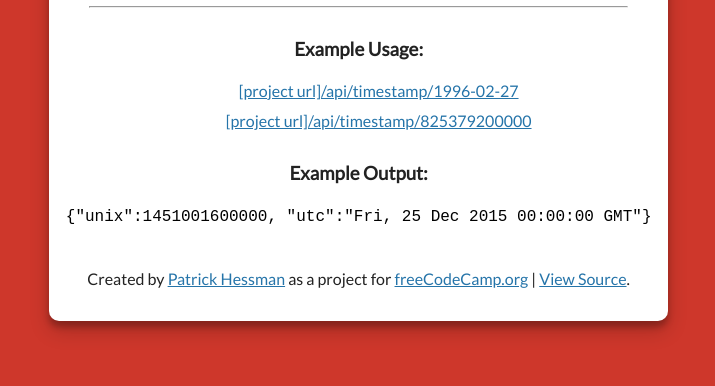
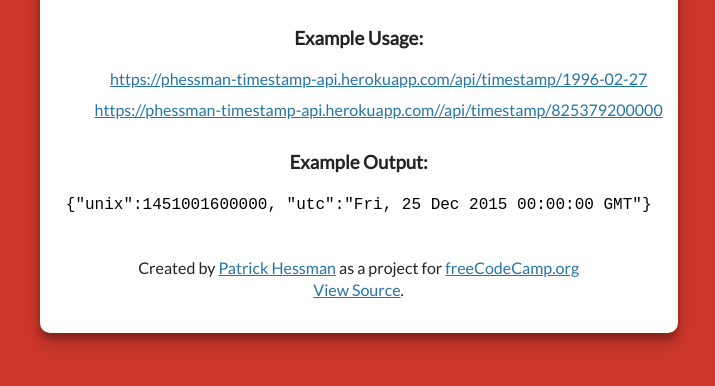
Before and after one commit to PatrickVHessman/timestamp-api, a website: page index.html in a window 1280 px wide. Shown: the part 286-672 px from the top of the page, without its empty margins (286-1001 px from the left). Drawn offline with Linux system fonts and the light colour scheme; a web font is replaced by a local one.

Commit message:
Updating details on index.html

```diff
--- a/index.html
+++ b/index.html
@@ -75,8 +75,8 @@ a {
     <hr />
       <h3>Example Usage:</h3>
       <ul>
-        <li><a href="api/timestamp/1996-02-27" target="_blank">[project url]/api/timestamp/1996-02-27</a></li>
-        <li><a href="api/timestamp/825379200000" target="_blank">[project url]/api/timestamp/825379200000</a></li>
+        <li><a href="api/timestamp/1996-02-27" target="_blank">https://phessman-timestamp-api.herokuapp.com/api/timestamp/1996-02-27</a></li>
+        <li><a href="api/timestamp/825379200000" target="_blank">https://phessman-timestamp-api.herokuapp.com//api/timestamp/825379200000</a></li>
       </ul>
 
       <h3>Example Output:</h3>
@@ -85,7 +85,7 @@ a {
       </p>
       <div class="footer">
       <p>
-        Created by <a href="http://patrickvhessman.com/" target="_blank">Patrick Hessman</a> as a project for <a href="https://www.freecodecamp.org/" target="_blank">freeCodeCamp.org</a> | <a href="https://github.com/PatrickVHessman/timestamp-api/" target="_blank">View Source</a>.
+        Created by <a href="http://patrickvhessman.com/" target="_blank">Patrick Hessman</a> as a project for <a href="https://www.freecodecamp.org/" target="_blank">freeCodeCamp.org</a> <br/> <a href="https://github.com/PatrickVHessman/timestamp-api/" target="_blank">View Source</a>.
       </p>
     </div>
     </div>
```
